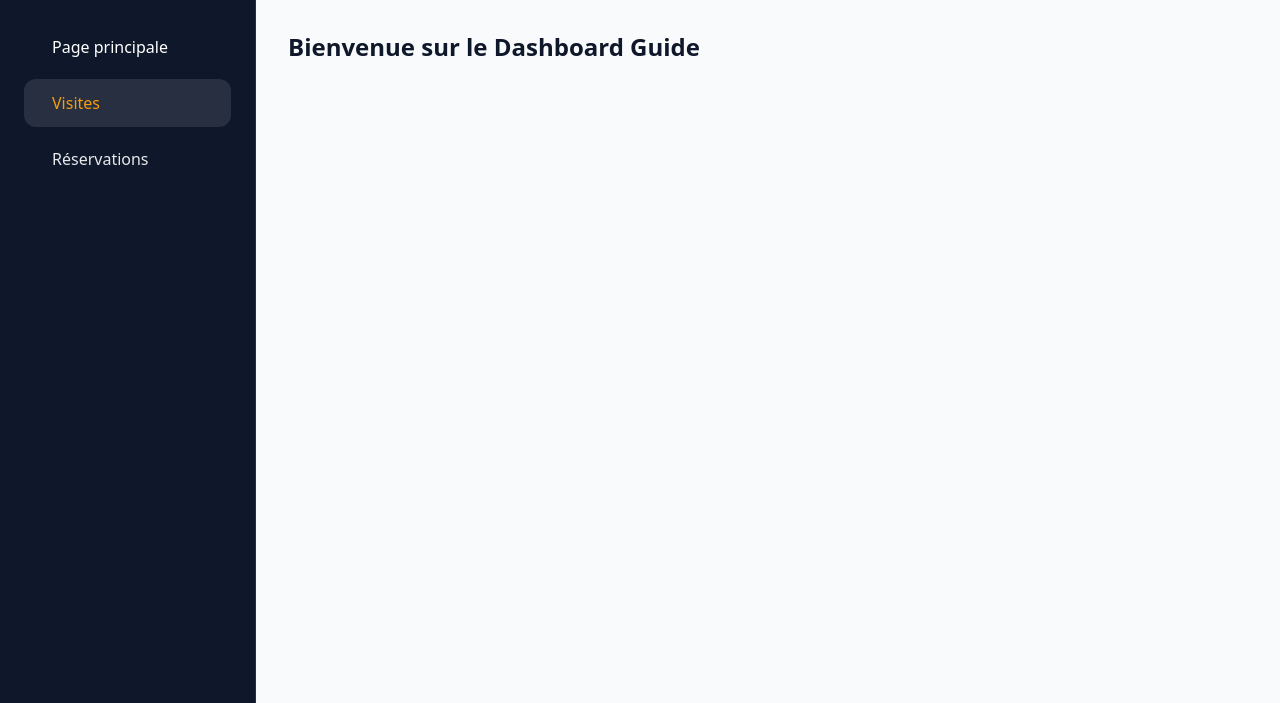
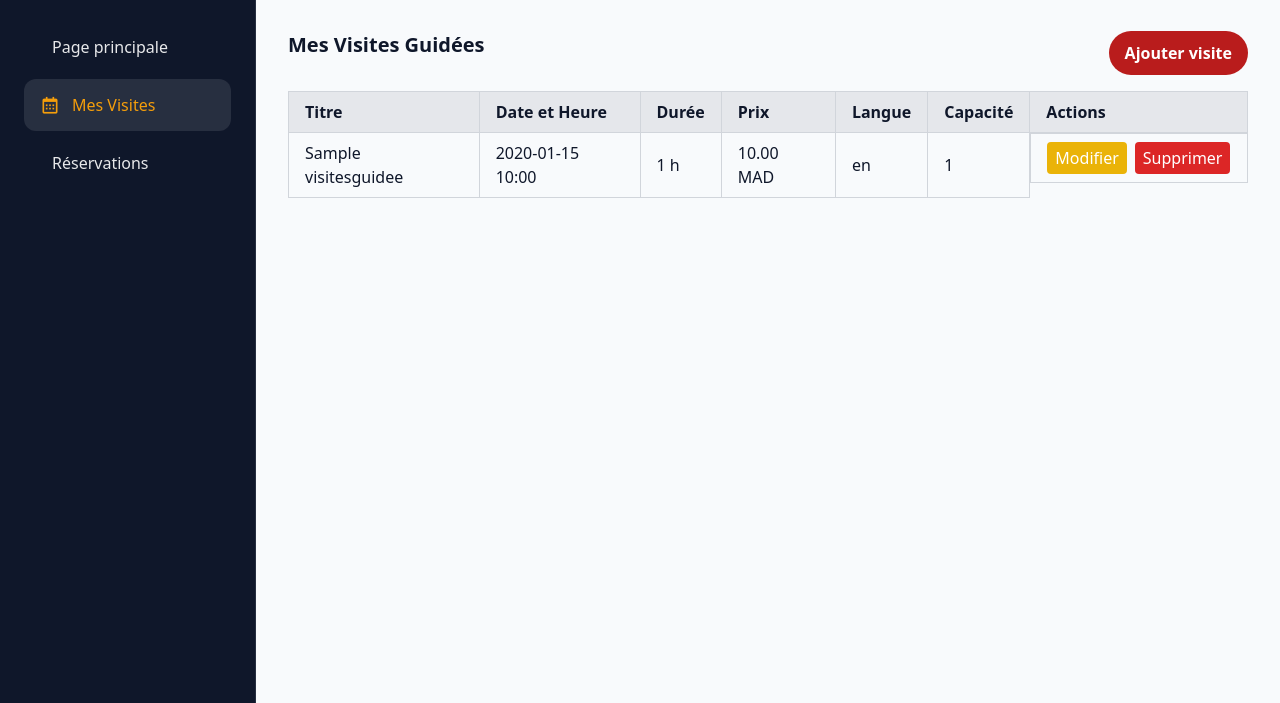
Before and after one commit to AZIZABADA10/ASSAD, a PHP site: page /pages/guide/my_visits.php in a window 1280 px wide. Shown: the part 97-800 px from the top of the page. Run offline with PHP 8.4, Linux system fonts and the light colour scheme; a user stored in the database is signed in; tables that the repository leaves empty hold one stand-in row (values such as "Sample post"); some libraries are stand-ins or nearby versions.

Commit message:
Refactor visites management: update schema, remove old CRUD, add new CRUD and modify guide pages
- Modified DB schema (DB/shema.sql) for visites improvements
- Deleted obsolete actions/visits_crud.php
- Updated guide dashboard, my_visits, and reservations pages
- Added new actions/crud_visite.php and actions/modifier_visite.php for visite add/edit/delete

```diff
--- a/pages/guide/dashboard.php
+++ b/pages/guide/dashboard.php
@@ -85,7 +85,7 @@ if (!isset($_SESSION['user'])) {
                     hover:bg-white/10 hover:text-accent
                     transition-all duration-300 group  mb-2">
             <i class='bx bx-community text-xl group-hover:scale-110 transition'></i>
-            <span>Visites</span>
+            <span>Mes Visites</span>
         </a>
 
         <a href="reservations.php"
--- a/pages/guide/my_visits.php
+++ b/pages/guide/my_visits.php
@@ -1,12 +1,15 @@
 <?php
-
 session_start();
+require_once '../../config/db.php';
 
 if (!isset($_SESSION['user'])) {
     header('Location: ../../pages/public/login.php');
     exit();
 }
 
+// Récupérer les visites du guide connecté
+$id_guide = $_SESSION['user']['id_utilisateur'];
+$visites = $connexion->query("SELECT * FROM visitesguidees WHERE id_guide = $id_guide ORDER BY date_heure DESC");
 ?>
 
 <!DOCTYPE html>
@@ -14,14 +17,13 @@ if (!isset($_SESSION['user'])) {
 <head>
 <meta charset="UTF-8">
 <meta name="viewport" content="width=device-width, initial-scale=1.0">
-  <title>Dashboard Admin</title>
+<title>Dashboard Guide | Mes Visites</title>
 <script src="https://cdn.tailwindcss.com"></script>
 <script src="../../assets/js/tailwind-config.js"></script>
 <link rel="shortcut icon" href="../../assets/images/assad_logo.png" type="image/x-icon">
 <link rel="stylesheet" href="../../assets/css/style.css">
 <link href='https://cdn.boxicons.com/3.0.6/fonts/basic/boxicons.min.css' rel='stylesheet'>
 </head>
-
 <body class="bg-light text-dark font-sans">
 
 <!-- Header -->
@@ -29,11 +31,7 @@ if (!isset($_SESSION['user'])) {
   <div class="max-w-7xl mx-auto flex justify-between items-center px-6 py-4 text-white">
       <div class="flex items-center gap-3 group cursor-pointer">
           <div class="relative w-15 h-16">
-                <img
-                    src="../../assets/images/assad_logo.png"
-                    alt="Logo Zoo ASSAD"
-                    class="w-full h-full object-contain logo-anim"
-                >
+              <img src="../../assets/images/assad_logo.png" alt="Logo Zoo ASSAD" class="w-full h-full object-contain logo-anim">
           </div>
           <h1 class="text-xl font-bold tracking-wide transition-colors duration-300 group-hover:text-accent">
               Zoo ASSAD
@@ -47,47 +45,28 @@ if (!isset($_SESSION['user'])) {
           <a href="../public/lion.php" class="hover:text-accent transition">Lion de l'Atlas</a>
       </nav>
 
-
-<button
-  onclick="window.location.href='../../actions/logout.php'"
-  class="group flex items-center gap-2
-         bg-gradient-to-r from-red-600 to-red-700
-         text-white px-6 py-2 rounded-full font-semibold
-         shadow-lg shadow-red-900/30
-         hover:scale-105 hover:shadow-xl
-         transition-all duration-300">
-
-    <i class='bxr  bx-arrow-out-right-square-half' style='color:#fa0d0d'></i>
-
+      <button onclick="window.location.href='../../actions/logout.php'"
+              class="group flex items-center gap-2 bg-gradient-to-r from-red-600 to-red-700 text-white px-6 py-2 rounded-full font-semibold shadow-lg shadow-red-900/30 hover:scale-105 hover:shadow-xl transition-all duration-300">
+          <i class='bxr bx-arrow-out-right-square-half' style='color:#fa0d0d'></i>
           <span>Logout</span>
-</button>    </div>
+      </button>
+  </div>
 </header>
 
 <!-- Layout -->
 <div class="flex pt-24">
 
   <!-- Sidebar -->
-    <aside class="fixed left-0 top-24 h-[calc(100vh-6rem)]  w-64 bg-dark text-white border-r border-white/10">
-      <div class="p-6 ">
-
-        <a href="dashboard.php"
-            class="flex items-center gap-3 px-4 py-3 rounded-xl
-                    font-medium
-                    hover:bg-white/10 hover:text-accent
-                    transition-all duration-300 group mb-2">
+  <aside class="fixed left-0 top-24 h-[calc(100vh-6rem)] w-64 bg-dark text-white border-r border-white/10">
+    <div class="p-6">
+      <a href="dashboard.php" class="flex items-center gap-3 px-4 py-3 rounded-xl font-medium text-white/90 hover:bg-white/10 hover:text-accent transition-all duration-300 group mb-2">
         <i class='bx bx-dashboard text-xl group-hover:scale-110 transition'></i>
         <span>Page principale</span>
       </a>
-
-        <a href="my_visits.php"
-            class="flex items-center gap-3 px-4 py-3 rounded-xl
-                    bg-white/10 text-accent font-medium
-                    hover:bg-white/10 hover:text-accent
-                    transition-all duration-300 group  mb-2">
-            <i class='bx bx-community text-xl group-hover:scale-110 transition'></i>
-            <span>Visites</span>
+      <a href="my_visits.php" class="flex items-center gap-3 px-4 py-3 rounded-xl bg-white/10 text-accent font-medium hover:bg-white/10 hover:text-accent transition-all duration-300 group mb-2">
+        <i class='bx bx-calendar text-xl group-hover:scale-110 transition'></i>
+        <span>Mes Visites</span>
       </a>
-
       <a href="reservations.php"
             class="flex items-center gap-3 px-4 py-3 rounded-xl
                     text-white/90 font-medium
@@ -96,23 +75,88 @@ if (!isset($_SESSION['user'])) {
             <i class='bx bx-paw-print text-xl group-hover:scale-110 transition'></i>
             <span>Réservations</span>
         </a>
+    </div>
 
-
-
-
-        </nav>
-      </div>
   </aside>
 
   <!-- Main content -->
   <main class="ml-64 w-full p-8">
-      <h1 class="text-2xl font-bold mb-4">Bienvenue sur le Dashboard Guide</h1>
+    <div class="flex justify-between mb-4">
+      <h2 class="text-xl font-bold mb-4">Mes Visites Guidées</h2>
+      <button onclick="afficher_modal('ajouter-visite-modal')"
+              class="bg-red-700 text-white px-4 rounded-full font-semibold hover:scale-105 transition-all">
+        Ajouter visite
+      </button>
+    </div>
 
+    <table class="w-full text-left border-collapse">
+      <thead class="bg-gray-200">
+        <tr>
+          <th class="px-4 py-2 border border-gray-300">Titre</th>
+          <th class="px-4 py-2 border border-gray-300">Date et Heure</th>
+          <th class="px-4 py-2 border border-gray-300">Durée</th>
+          <th class="px-4 py-2 border border-gray-300">Prix</th>
+          <th class="px-4 py-2 border border-gray-300">Langue</th>
+          <th class="px-4 py-2 border border-gray-300">Capacité</th>
+          <th class="px-4 py-2 border border-gray-300">Actions</th>
+        </tr>
+      </thead>
+      <tbody>
+        <?php while ($visite = $visites->fetch_assoc()): ?>
+        <tr class="hover:bg-gray-100">
+          <td class="px-4 py-2 border border-gray-300"><?= htmlspecialchars($visite['titre']) ?></td>
+          <td class="px-4 py-2 border border-gray-300"><?= date('Y-m-d H:i', strtotime($visite['date_heure'])) ?></td>
+          <td class="px-4 py-2 border border-gray-300"><?= $visite['duree'] ?> h</td>
+          <td class="px-4 py-2 border border-gray-300"><?= $visite['prix'] ?> MAD</td>
+          <td class="px-4 py-2 border border-gray-300"><?= htmlspecialchars($visite['langue']) ?></td>
+          <td class="px-4 py-2 border border-gray-300"><?= $visite['capacite_max'] ?></td>
+          <td class="px-4 py-2 border border-gray-300 flex gap-2">
+            <a href="../../actions/modifier_visite.php?id=<?= $visite['id_visite'] ?>"
+               class="bg-yellow-500 text-white px-2 py-1 rounded hover:bg-yellow-600 transition">Modifier</a>
+            <a href="../../actions/crud_visite.php?id_supprimer=<?= $visite['id_visite'] ?>"
+               onclick="return confirm('Voulez-vous vraiment supprimer cette visite ?')"
+               class="bg-red-600 text-white px-2 py-1 rounded hover:bg-red-700 transition">Supprimer</a>
+          </td>
+        </tr>
+        <?php endwhile; ?>
+      </tbody>
+    </table>
+  </main>
+</div>
 
+<!-- Modal Ajouter Visite -->
+<div id="ajouter-visite-modal" class="hidden fixed inset-0 z-50 flex justify-center items-center bg-dark/90 backdrop-blur-lg">
+  <div class="z-60 bg-dark/90 backdrop-blur-lg border border-white/10 rounded-2xl shadow-2xl p-8 max-w-md w-full">
+    <h2 class="text-2xl font-bold text-center text-accent mb-6">Ajouter Visite</h2>
+    <form action="../../actions/crud_visite.php" method="POST" class="space-y-4">
+      <input type="text" name="titre" placeholder="Titre" required
+             class="w-full px-4 py-3 rounded-lg bg-transparent border border-white/20 placeholder-gray-400 focus:ring-2 focus:ring-accent focus:outline-none text-white">
+      <input type="date" name="date" required
+             class="w-full px-4 py-3 rounded-lg bg-transparent border border-white/20 placeholder-gray-400 focus:ring-2 focus:ring-accent focus:outline-none text-white">
+      <input type="time" name="heure_debut" required
+             class="w-full px-4 py-3 rounded-lg bg-transparent border border-white/20 placeholder-gray-400 focus:ring-2 focus:ring-accent focus:outline-none text-white">
+      <input type="number" name="duree" placeholder="Durée (h)" required
+             class="w-full px-4 py-3 rounded-lg bg-transparent border border-white/20 focus:ring-2 focus:ring-accent focus:outline-none text-white">
+      <input type="number" name="prix" placeholder="Prix (MAD)" required
+             class="w-full px-4 py-3 rounded-lg bg-transparent border border-white/20 focus:ring-2 focus:ring-accent focus:outline-none text-white">
+      <input type="text" name="langue" placeholder="Langue" required
+             class="w-full px-4 py-3 rounded-lg bg-transparent border border-white/20 focus:ring-2 focus:ring-accent focus:outline-none text-white">
+      <input type="number" name="capacite_max" placeholder="Capacité max" required
+             class="w-full px-4 py-3 rounded-lg bg-transparent border border-white/20 focus:ring-2 focus:ring-accent focus:outline-none text-white">
+      <button type="submit" name="ajouter_visite" class="w-full py-3 rounded-lg bg-red-700 text-white font-semibold hover:opacity-90 transition">Ajouter</button>
+      <button type="button" onclick="masquer_modal('ajouter-visite-modal')" class="w-full py-3 rounded-lg bg-gray-500 text-white font-semibold hover:opacity-90 transition">Annuler</button>
+    </form>
+  </div>
+</div>
 
-    </main>
-
-  </div>
+<script>
+function afficher_modal(id_modal){
+    document.getElementById(id_modal).classList.remove('hidden');
+}
+function masquer_modal(id_modal){
+    document.getElementById(id_modal).classList.add('hidden');
+}
+</script>
 
 </body>
 </html>
--- a/pages/guide/reservations.php
+++ b/pages/guide/reservations.php
@@ -85,7 +85,7 @@ if (!isset($_SESSION['user'])) {
                     hover:bg-white/10 hover:text-accent
                     transition-all duration-300 group  mb-2">
             <i class='bx bx-community text-xl group-hover:scale-110 transition'></i>
-            <span>Visites</span>
+            <span>Mes Visites</span>
         </a>
 
         <a href="reservations.php"
```
Also changed, not shown: DB/shema.sql (+7 -0 lines), actions/crud_visite.php (added, +37 -0 lines), actions/modifier_visite.php (added, +79 -0 lines), actions/visits_crud.php (deleted). Lines whose indentation alone changed are shown as unchanged.
